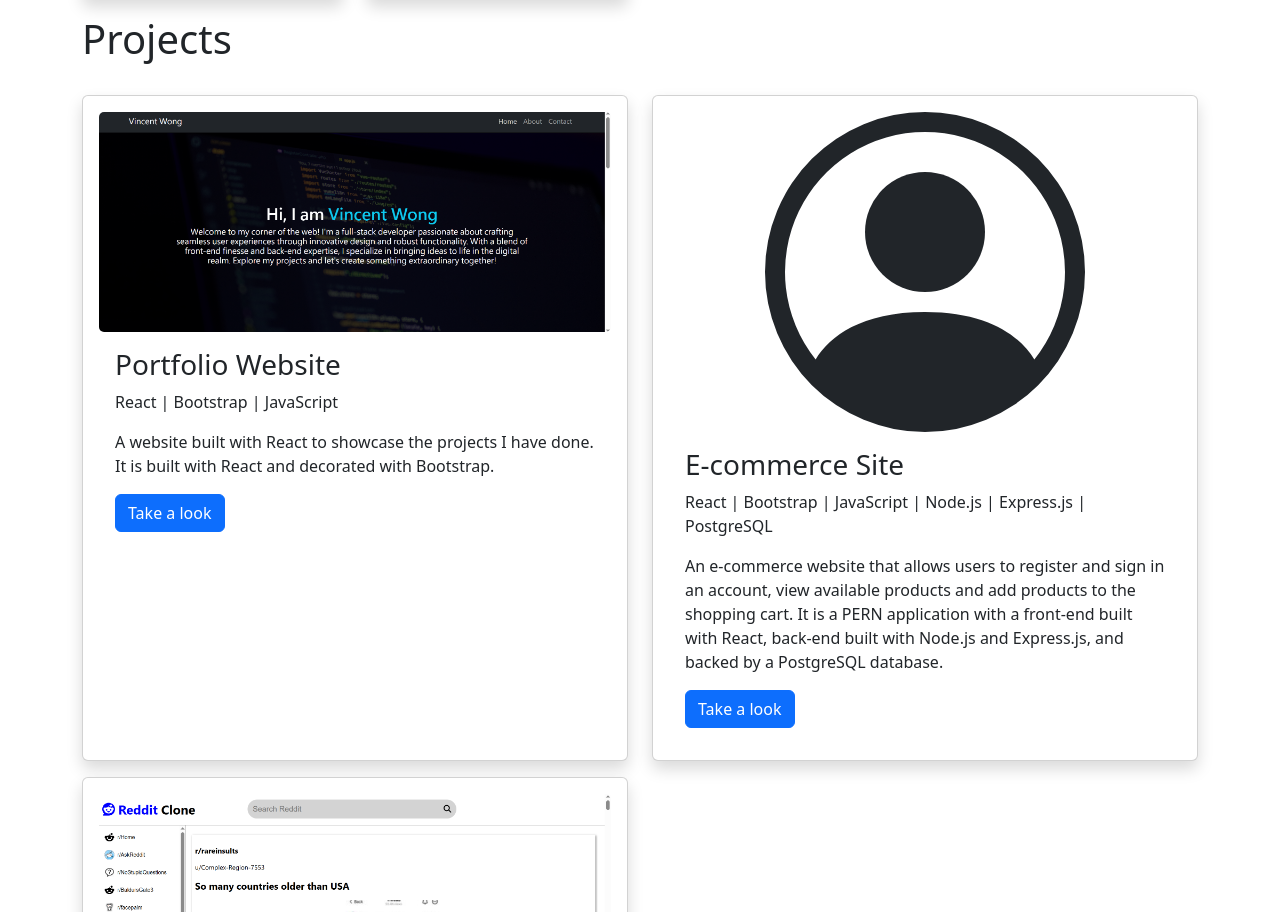
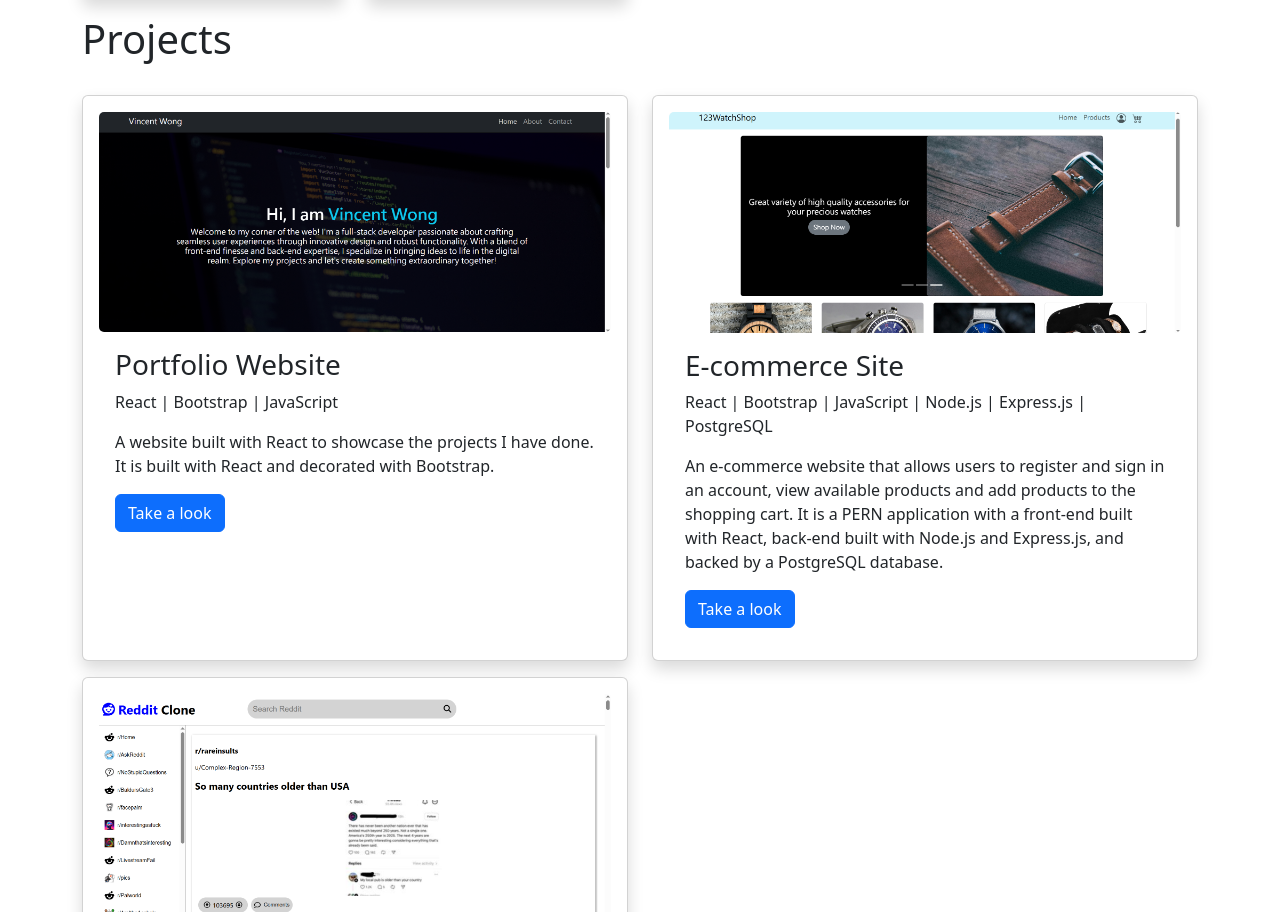
Before and after one commit to Vincent-Wong0925/NewPortfolio, a React (Create React App) app: page / in a window 1280 px wide. Shown: the part 823-1735 px from the top of the page. Built offline with nearby package versions, Linux system fonts and the light colour scheme.

Commit message:
Add image of e-commercce site

```diff
--- a/src/components/projects.js
+++ b/src/components/projects.js
@@ -24,10 +24,7 @@ const Projects = () => {
 
                 <Col className="d-flex">
                     <Card className="p-3 shadow">
-                        <svg className="bi bi-person-circle" height="20rem" xmlns="http://www.w3.org/2000/svg" fill="currentColor" viewBox="0 0 16 16">
-                            <path d="M11 6a3 3 0 1 1-6 0 3 3 0 0 1 6 0"/>
-                            <path fill-rule="evenodd" d="M0 8a8 8 0 1 1 16 0A8 8 0 0 1 0 8m8-7a7 7 0 0 0-5.468 11.37C3.242 11.226 4.805 10 8 10s4.757 1.225 5.468 2.37A7 7 0 0 0 8 1"/>
-                        </svg>
+                        <Card.Img src={require('../img/e-commerce.png')} />
                         <Card.Body>
                             <Card.Title as="h3">E-commerce Site</Card.Title>
                             <Card.Text>React | Bootstrap | JavaScript | Node.js | Express.js | PostgreSQL</Card.Text>
```
Also changed, not shown: src/img/e-commerce.png (added).
